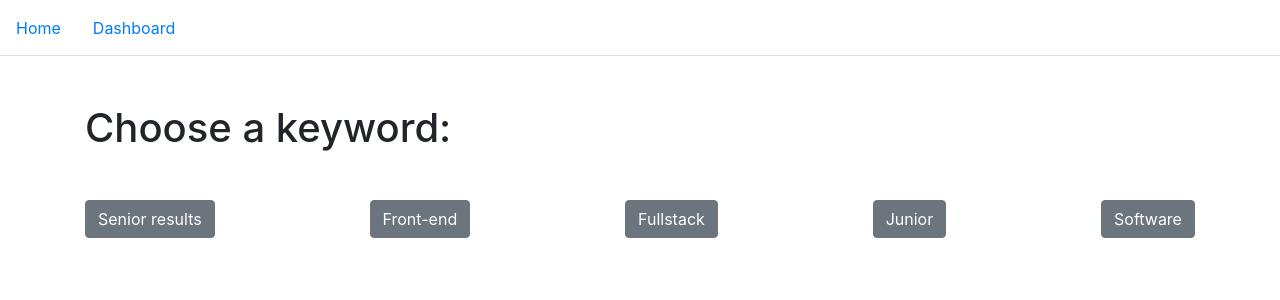
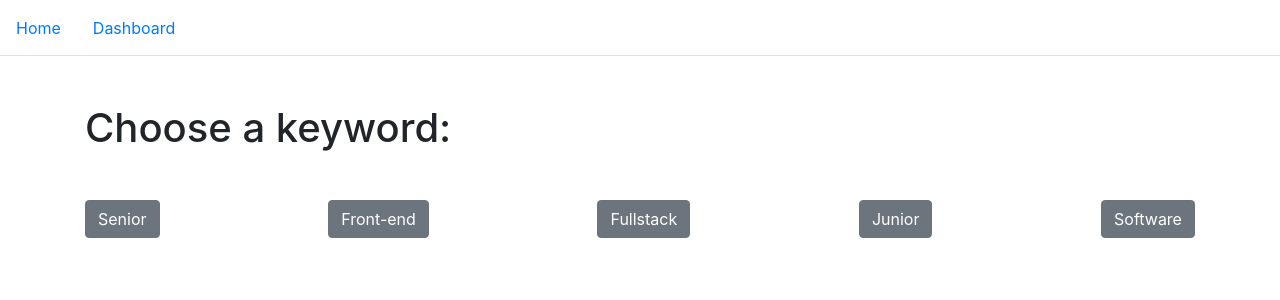
Before and after one commit to osinenkova/sae-pp-webapplication--frontend, a React (Create React App) app: page / in a window 1280 px wide. Shown: the top 300 px of the page. Built offline with nearby package versions, Linux system fonts and the light colour scheme.

Commit message:
fixed missing function in favorites

```diff
--- a/src/App.js
+++ b/src/App.js
@@ -75,7 +75,7 @@ export default class App extends Component {
                   <Home filtered={this.filtered} jobs={this.state.jobs} growValue={this.state.filteredValue} />
                 </Route>
                 <Route path="/favorites">
-                  <Favorites favorites={this.state.favorites} jobs={this.state.jobs} />
+                  <Favorites favorites={this.state.favorites} jobs={this.state.jobs} addFavorite={this.addFavorite} />
                 </Route>
               </Switch>
           </div>
--- a/src/Components/Pages/Home.js
+++ b/src/Components/Pages/Home.js
@@ -8,7 +8,7 @@ export default function Home(props) {
         <div className="container mt-5">
             <h1> Choose a keyword: </h1>
             <div className="d-flex justify-content-between mt-5">
-                <Button onClick={()=>props.filtered('Senior',  props.jobs)}> Senior results </Button>
+                <Button onClick={()=>props.filtered('Senior',  props.jobs)}> Senior </Button>
                 <Button onClick={()=>props.filtered('Front-end',  props.jobs)}> Front-end </Button>
                 <Button onClick={()=>props.filtered('Fullstack',  props.jobs)}> Fullstack </Button>
                 <Button onClick={()=>props.filtered('Junior',  props.jobs)} > Junior </Button>
```
